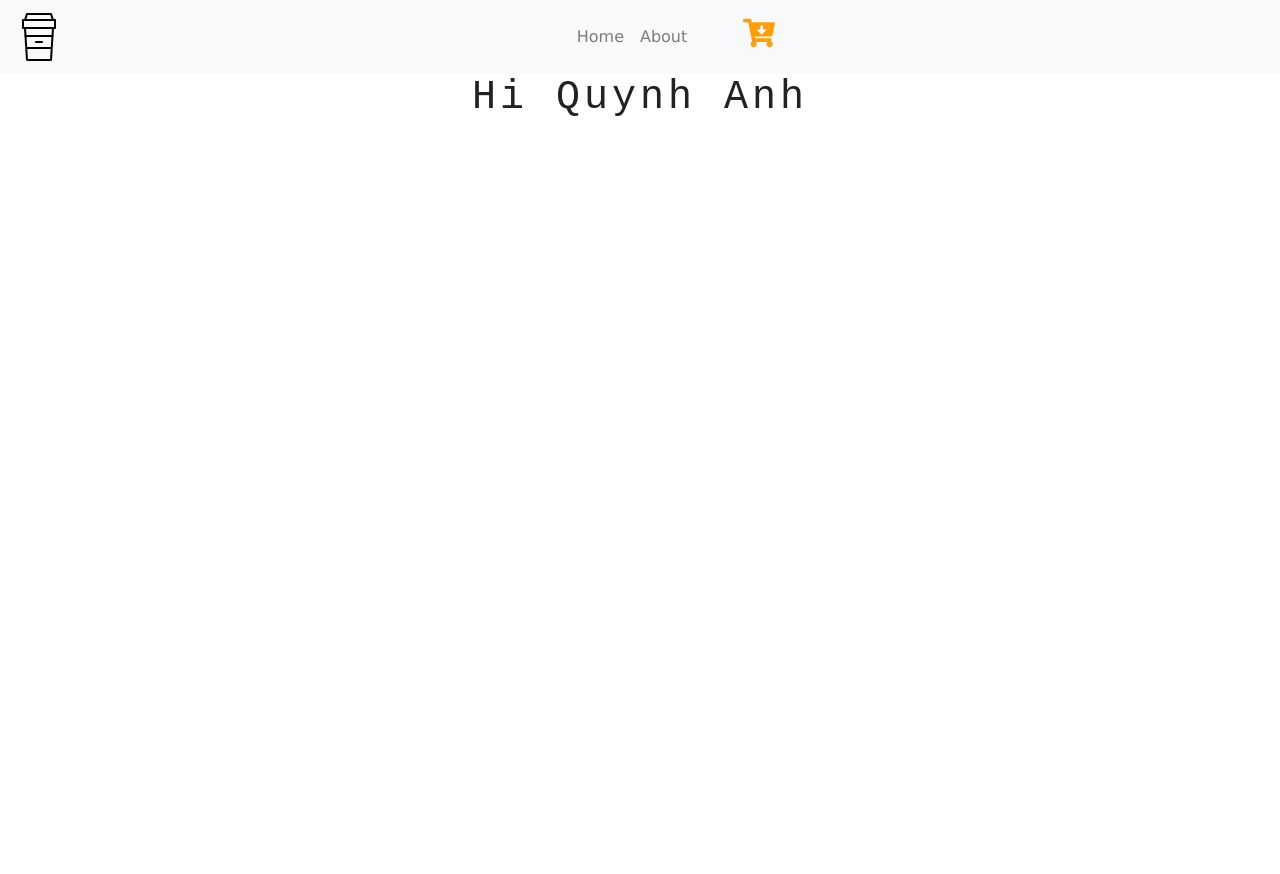
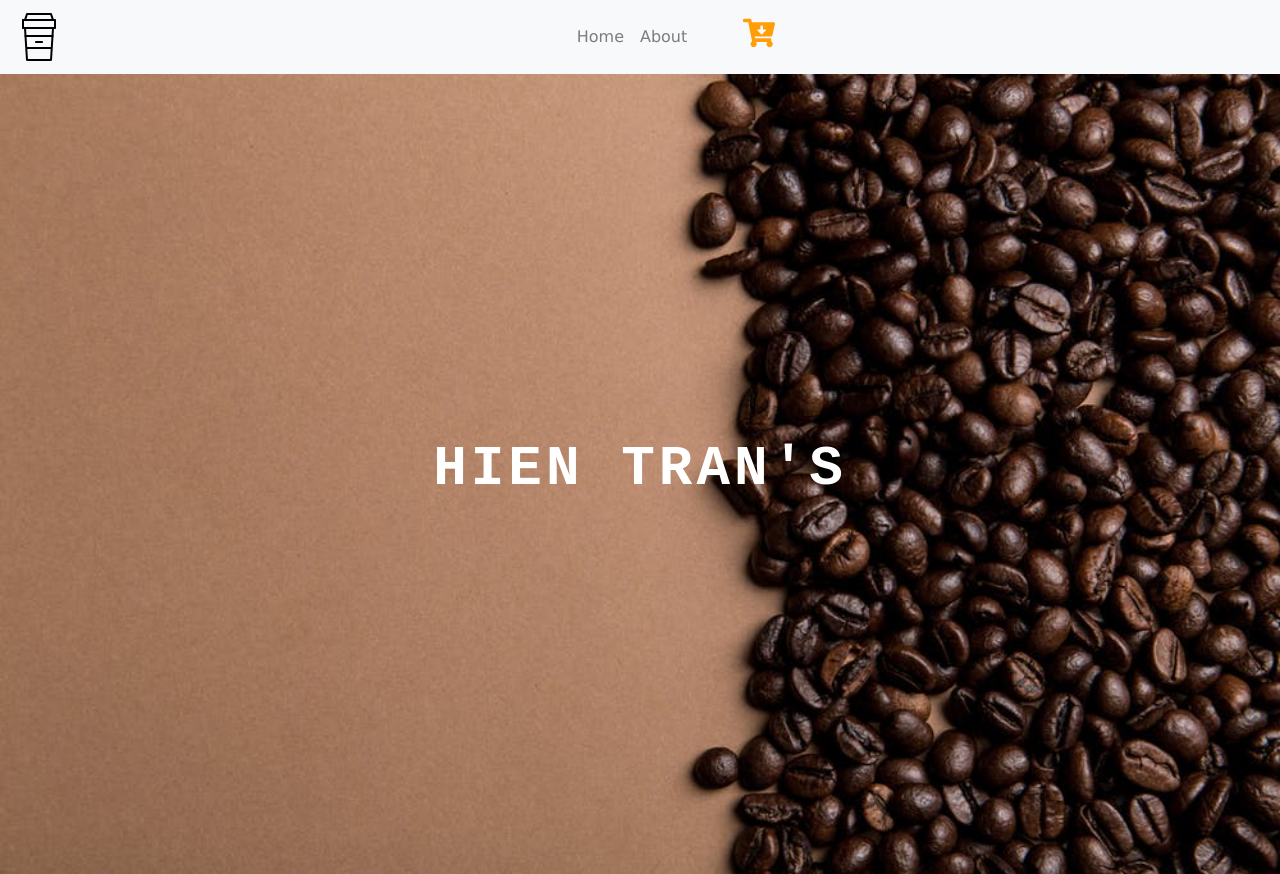
Before and after one commit to tranbaohien/Cafe-Gatsby, a Gatsby site: page / in a window 1280 px wide. Before the commit the page ends 800 px from the top, so only its background shows below. Built offline with nearby package versions, Linux system fonts and the light colour scheme; Gatsby itself is replaced by a stand-in of ours.

Commit message:
update background image

```diff
--- a/package.json
+++ b/package.json
@@ -6,6 +6,7 @@
   "author": "Kyle Mathews <mathews.kyle@gmail.com>",
   "dependencies": {
     "gatsby": "^2.0.118",
+    "gatsby-background-image": "^0.9.11",
     "gatsby-image": "^2.0.29",
     "gatsby-plugin-manifest": "^2.0.17",
     "gatsby-plugin-offline": "^2.0.23",
--- /dev/null
+++ b/src/components/Globals/BackgroundSection.js
@@ -0,0 +1,28 @@
+import React from 'react'
+import { graphql, StaticQuery } from 'gatsby'
+
+import BackgroundImage from 'gatsby-background-image'
+
+const BackgroundSection = ({
+    img,
+    styleClass,
+    title,
+    children
+}) => {
+    return (
+        <BackgroundImage className={styleClass} fluid={img}>
+            <h1 className="title text-white text-uppercase
+                text-center display-4 font-weight-bold">
+                {title}
+            </h1>
+            {children}
+        </BackgroundImage>
+    )
+}
+
+export default BackgroundSection
+
+BackgroundSection.defaultProps = {
+    title: "Hien Tran's",
+    styleClass: "default-background"
+}
--- a/src/components/layout.css
+++ b/src/components/layout.css
@@ -25,3 +25,12 @@ h1,h2,h3,h4,h5,h6 {
     color: var(--mainYellow);
     font-size: 2rem;
 }
+.default-background {
+    min-height: 100vh;
+    display: flex;
+    align-items: center;
+    justify-content: center;
+    background: linear-gradient(rgba(255, 158, 9, 0.5), rgba(255, 158, 9, 0.5));
+    background-position: center;
+    background-size: cover;
+}
--- a/src/pages/index.js
+++ b/src/pages/index.js
@@ -3,14 +3,22 @@ import { Link } from "gatsby";
 
 import Layout from "../components/layout";
 import SEO from "../components/seo";
-import { FaGulp } from "react-icons/fa";
-const IndexPage = () => (
+import BackgroundSection from '../components/Globals/BackgroundSection'
+const IndexPage = ({data}) => (
   <Layout>
     <SEO title="Home" keywords={[`gatsby`, `application`, `react`]} />
-    <h1 style={{textAlign:'center'}}>Hi Quynh Anh</h1>
-    {/* <p></p>
-    <FaGulp /> */}
+    <BackgroundSection img={data.img.childImageSharp.fluid}/>
   </Layout>
 );
 
 export default IndexPage;
+export const query = graphql`
+  {
+    img: file(relativePath: {eq:"default-background.jpeg"}) {
+      childImageSharp {
+        fluid {
+          ...GatsbyImageSharpFluid_tracedSVG
+        }
+      }
+    }
+  }`;
```
Also changed, not shown: 1 other file.
